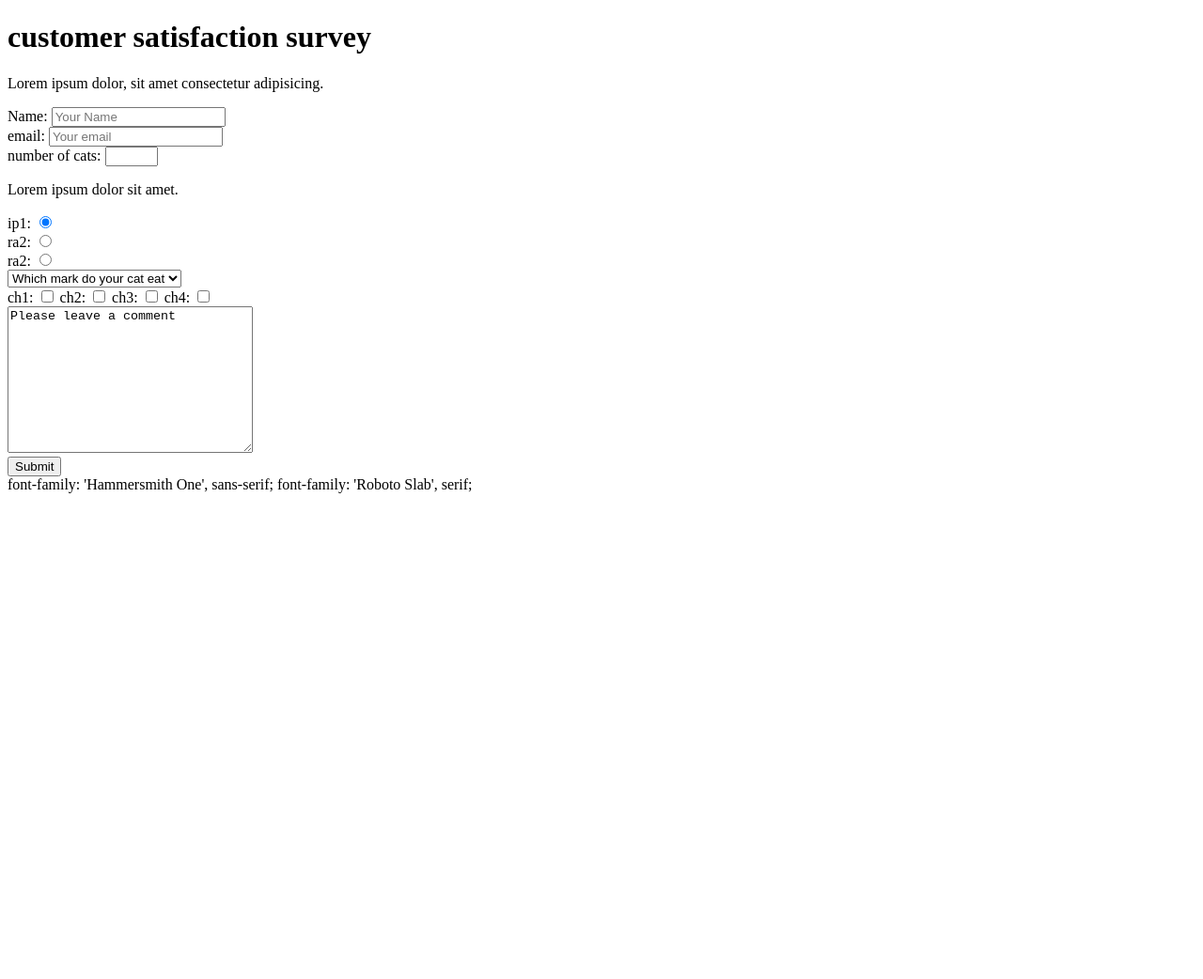
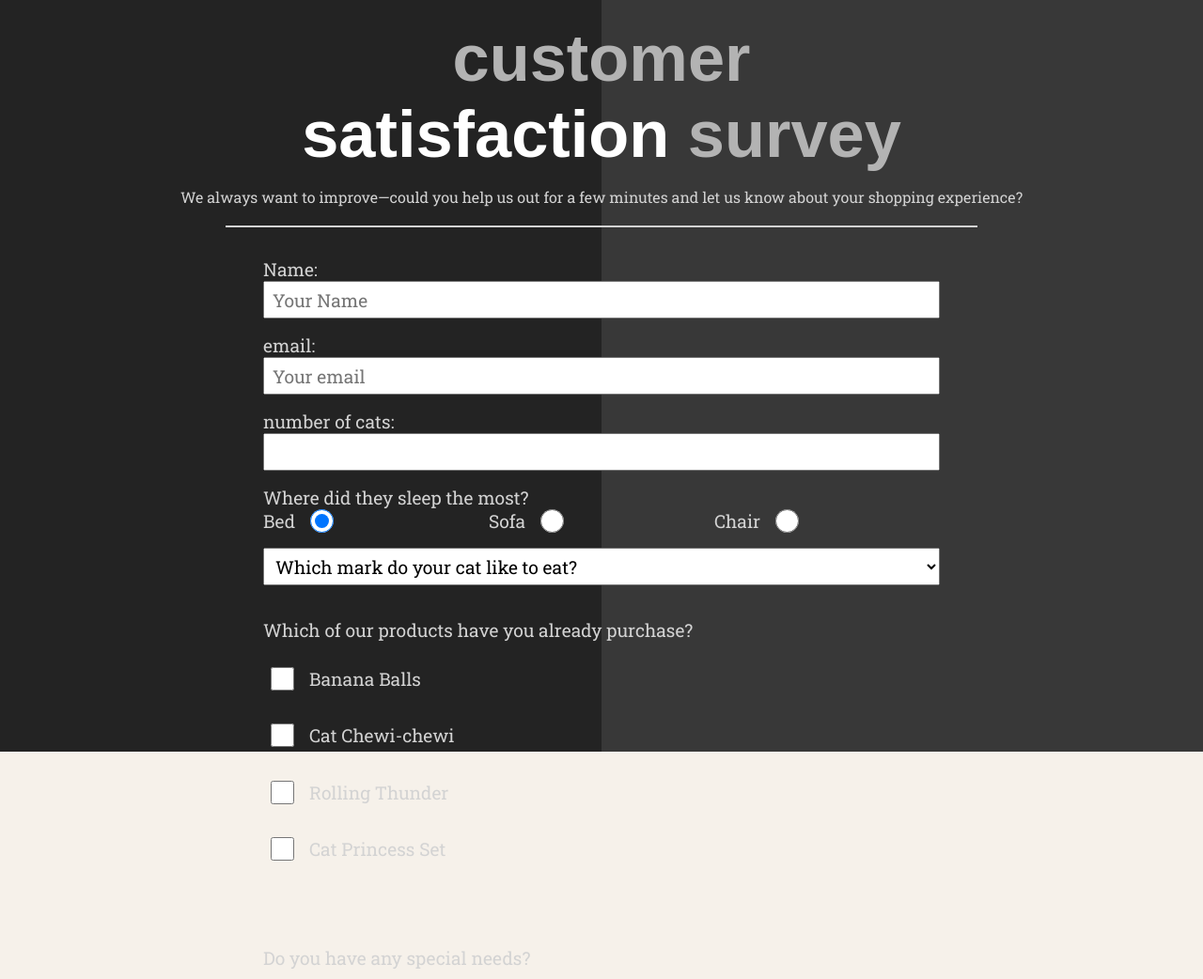
Before and after one commit to JessIxAm/surveyform, a plain HTML site: page index.html in a window 1280 px wide. Shown: the top 1042 px of the page at 94% size. Before the commit the page ends 800 px from the top, so only its background shows below. Drawn offline with Linux system fonts and the light colour scheme; a web font is replaced by a local one.

Commit message:
#1 index.html [EDITED] -- added specific class to sweet the styling #2 css/style.css[EDITED] -- ended with the styling of the form -- everything ok on local

```diff
--- a/css/style.css
+++ b/css/style.css
@@ -0,0 +1,207 @@
+*,
+*::before,
+*::after{
+     margin:0;
+     padding:0;
+     box-sizing: border-box;
+}
+a,
+a:hover,
+a:focus{
+     text-decoration: none;
+     color:inherit;
+}
+.flex{
+     display: flex;
+     flex-direction: column;
+     justify-content: space-evenly;
+     align-items: center;
+}
+.bg-left{
+     position: absolute;
+     height: 100vh;
+     width: 50vw;
+
+     background-color: #232323;
+     z-index: -1;
+
+}
+.bg-right{
+     position: absolute;
+     height: 100vh;
+     width: 50vw;
+
+     background-color: #383838;
+     z-index: -1;
+     left: 50%;
+}
+
+body{
+     overflow-x: hidden;
+     font-family: 'Lato', sans-serif;
+     font-family: 'Roboto Slab', serif;
+     position: relative;
+
+     background-color:#f6f1ea;
+     color: lightgrey;
+}
+.wrapper{
+     display: flex;
+     flex-direction: column;
+     justify-content: space-evenly;
+     align-items: center;
+     padding: 0 1rem;
+}
+.introduction{
+     flex-basis:30vh ;
+     justify-content: center;
+}
+h1{
+     text-align: center;
+     margin-bottom: 1rem;
+}
+#title{
+     font-size: calc(2rem + 3vw);
+     font-family: 'Hammersmith One', sans-serif;
+     color: rgb(179, 179, 179);
+}
+#title .clear{
+     color: white;
+}
+.introduction p{
+     text-align: center;
+}
+p{
+     text-align: left;
+}
+
+hr{
+     width: 30vw;
+}
+
+/**survey form**/
+#survey-form{
+     padding-top: 2rem;
+     border-top: 2px solid lightgrey ;
+
+     flex-basis: 50vh;
+     flex-grow: 2;
+     width: 100%;
+     max-width: 800px;
+
+     font-size: 1.2rem;
+
+     align-items: center;
+}
+
+/**form item divs**/
+.form-item{
+     height: 80px;
+     align-items: flex-start;
+
+     width: 94%;
+     padding-right: 1rem;
+     padding-left:1rem;
+     margin-bottom: 1rem;
+}
+
+/**styling different inputs, select and textarea**/
+input,
+select,
+textarea{
+     height: 40px;
+     width: 100%;
+     font-family: inherit;
+     font-size: inherit;
+     display: inline-block;
+     padding: 0 .5rem;
+     cursor: pointer;
+}
+
+
+input[type="radio"],
+input[type="checkbox"]{
+     width:25px;
+     height:25px;
+}
+
+/**radio div**/
+.radio-div{
+     display: flex;
+     width: 100%;
+}
+.form-item-group{
+     display: flex;
+     justify-content: flex-start;
+
+     align-items: center;
+
+     flex-basis: 33.3333%;
+}
+.form-item-group label{
+     margin-right: 1rem;
+}
+
+/**checkbox**/
+.checkbox-div-container{
+     height: 100%;
+
+}
+.checkbox-div{
+     display: flex;
+     justify-content: center;
+     align-items: center;
+     margin: .5rem;
+}
+input[type="checkbox"]{
+     margin-right: 1rem;
+}
+
+/**textarea***/
+
+textarea{
+     display: inline-block;
+     min-height: 100px;
+     cursor: text;
+     resize: none;
+
+     overflow-y: visible;
+}
+
+button{
+     margin-top: 5rem;
+     width: 100%;
+     height: 80px;
+
+     background-color: royalblue;
+     color: white;
+     font-family: inherit;
+     font-size: 2rem;
+     font-weight: bold;
+     cursor: pointer;
+     border: none;
+     transition: 1s;
+}
+button:hover{
+     background-color: rgb(233, 233, 233);
+     color: royalblue;
+     font-size: 2.5rem;
+}
+
+
+
+
+@media screen and (max-width:550px){
+     .bg-left,
+     .bg-right{
+          display:none;
+     }
+     body{
+          color:#000;
+     }
+     button:hover{
+          background-color: hsl(0, 0%, 22%);
+          color: white;
+     }
+
+}
--- a/index.html
+++ b/index.html
@@ -20,68 +20,81 @@
 <body>
      <div class="bg-left"></div>
      <div class="bg-right"></div>
-     <div class="introduction">
-          <h1 id="title">customer satisfaction survey</h1>
-          <p id="description"> Lorem ipsum dolor, sit amet consectetur adipisicing. </p>
+     <div class="wrapper flex">
+          <div class="introduction flex">
+               <h1 id="title">customer <br /><span class="clear">satisfaction</span> survey</h1>
+               <p id="description"> We always want to improve—could you help us out for a few minutes and let us know about your shopping experience? </p>
           </div>
-     <form action="" id="survey-form">
-          <div class="form-item">
+          <form class="flex" action="" id="survey-form">
+               <div class="form-item flex">
                     <label for="name" id="name-label">Name: </label>
                     <input type="text" id="name" name="name" required placeholder="Your Name">
 
                </div>
-          <div class="form-item">
+               <div class="form-item flex">
                     <label for="email" id="email-label">email: </label>
                     <input type="email" id="email" name="email" required placeholder="Your email">
                </div>
-          <div class="form-item">
+               <div class="form-item flex">
                     <label for="number" id="number-label">number of cats:</label>
                     <input type="number" id="number" name="numcats" min="1" max="10">
                </div>
-          <div class="form-item">
-               <p>Lorem ipsum dolor sit amet.</p>
+               <div class="form-item flex">
+                    <p>Where did they sleep the most?</p>
+                    <div class="radio-div">
                          <div class="form-item-group">
-                    <label for="ra1">ip1: </label>
-                    <input name="ra" id="ra1" type="radio" value="ra1" checked>
+                              <label for="bed">Bed </label>
+                              <input name="sleep" id="bed" type="radio" value="bed" checked>
                          </div>
                          <div class="form-item-group">
-                    <label for="ra2">ra2: </label>
-                    <input name="ra" id="ra2" type="radio" value="ra2">
+                              <label for="sofa">Sofa </label>
+                              <input name="sleep" id="sofa" type="radio" value="sofa">
                          </div>
                          <div class="form-item-group">
-                    <label for="ra2">ra2: </label>
-                    <input name="ra" id="ra3" type="radio" value="ra3">
+                              <label for="chair">Chair </label>
+                              <input name="sleep" id="chair" type="radio" value="chair">
                          </div>
                     </div>
 
-          <div class="form-item">
+               </div>
+
+               <div class="form-item flex">
                     <select name="mark" id="dropdown">
-                    <option value selected disabled> Which mark do your cat eat</option>
-                    <optgroup label="old">
-                         Hallo
+                         <option value selected disabled> Which mark do your cat like to eat?</option>
+                         <optgroup label="Big cats">
                               <option value="ipsum">Ipsum</option>
                               <option value="lorem">Lorem</option>
                               <option value="tandem">Tandem</option>
                          </optgroup>
-                    <optgroup label="new">
+                         <optgroup label="Small cats">
                               <option value="tandem">Dolor</option>
                               <option value="vlagae"> Vlagae </option>
                               <option value="metasil"> Metasil</option>
                          </optgroup>
                     </select>
                </div>
-          <div class="form-item">
-               <label for="ch1">ch1:</label>
+               <div class="form-item flex checkbox-div-container">
+                    <p class="space"> Which of our products have you already purchase?</p>
+                    <div class="checkbox-div">
                          <input type="checkbox" name="ch" id="ch1" value="ch1">
-               <label for="ch2">ch2:</label>
+                         <label for="ch1">Banana Balls</label>
+                    </div>
+                    <div class="checkbox-div">
                          <input type="checkbox" name="ch" id="ch2" value="ch2">
-               <label for="ch3">ch3:</label>
+                         <label for="ch2">Cat Chewi-chewi</label>
+                    </div>
+                    <div class="checkbox-div">
                          <input type="checkbox" name="ch" id="ch3" value="ch3">
-               <label for="ch3">ch4:</label>
+                         <label for="ch3">Rolling Thunder</label>
+                    </div>
+                    <div class="checkbox-div">
                          <input type="checkbox" name="ch" id="ch4" value="ch4">
+                         <label for="ch3">Cat Princess Set</label>
                     </div>
-          <div class="form-item">
-               <textarea name="comment" id="comment" cols="30" rows="10">Please leave a comment</textarea>
+               </div>
+               <div class="form-item flex">
+                    <p style="margin-top: 3rem; margin-bottom: 1rem;">Do you have any special needs?</p>
+                    <textarea name="comment" id="comment" placeholder="Please leave a comment"></textarea>
 
                </div>
                <div class="form-item">
@@ -89,11 +102,9 @@
 
                </div>
           </form>
+     </div>
+
      <script src="https://cdn.freecodecamp.org/testable-projects-fcc/v1/bundle.js"></script>
 </body>
 
 </html>
-
-
-font-family: 'Hammersmith One', sans-serif;
-font-family: 'Roboto Slab', serif;
```
Lines whose indentation alone changed are shown as unchanged.
